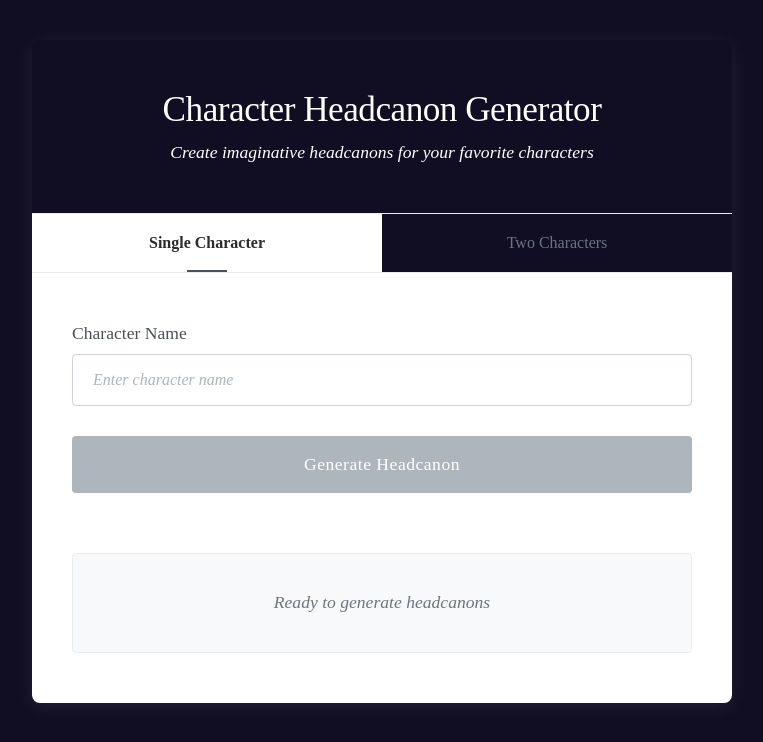
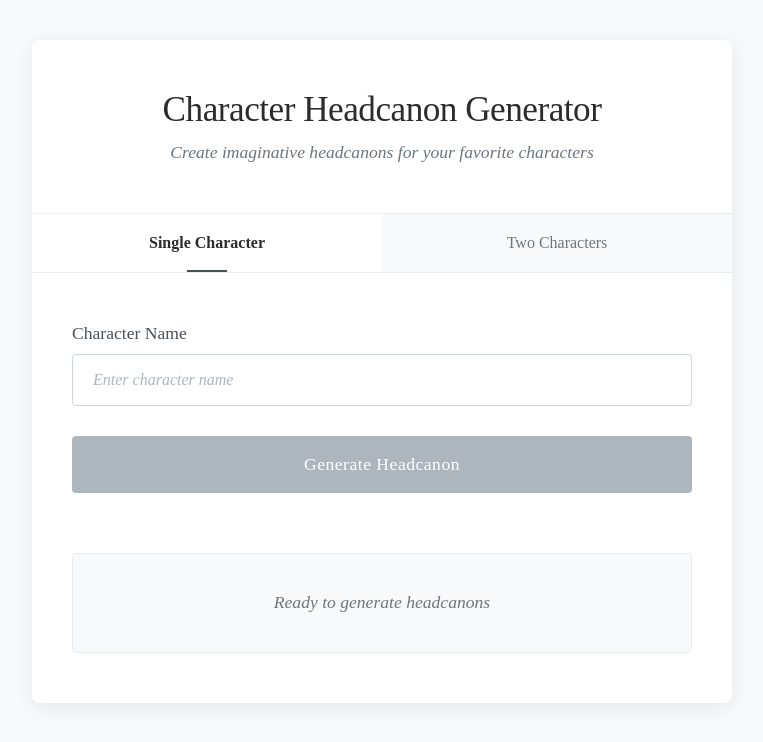
Before and after one commit to TheFluxite/headcanon-generator, a plain HTML site: page index.html in a window 1280 px wide. Shown: the whole page, without its empty margins (258-1021 px from the left). Drawn offline with Linux system fonts and the light colour scheme.

Commit message:
Update index.html

```diff
--- a/index.html
+++ b/index.html
@@ -13,45 +13,45 @@
 
         body {
             font-family: 'Times New Roman', serif;
-            background: #110e23;
+            background: #f8f9fa;
             min-height: 100vh;
             padding: 40px 20px;
-            color: #ffffff;
+            color: #2c2c2c;
         }
 
         .container {
             max-width: 700px;
             margin: 0 auto;
-            background: #110e23;
+            background: white;
             border-radius: 8px;
-            box-shadow: 0 4px 20px rgba(255, 255, 255, 0.08);
+            box-shadow: 0 4px 20px rgba(0, 0, 0, 0.08);
             overflow: hidden;
         }
 
         .header {
             text-align: center;
             padding: 50px 30px;
-            background: #110e23;
+            background: white;
             border-bottom: 1px solid #e9ecef;
         }
 
         .header h1 {
             font-size: 2.2rem;
             margin-bottom: 12px;
-            color: #FFFFFF;
+            color: #2c2c2c;
             font-weight: normal;
             letter-spacing: -0.5px;
         }
 
         .header p {
             font-size: 1.1rem;
-            color: #FFFFFF;
+            color: #6c757d;
             font-style: italic;
         }
 
         .tabs {
             display: flex;
-            background: ##201b3e;
+            background: #f8f9fa;
             border-bottom: 1px solid #e9ecef;
         }
 
```
